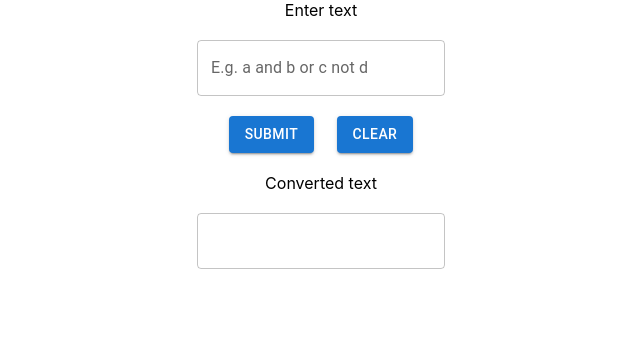
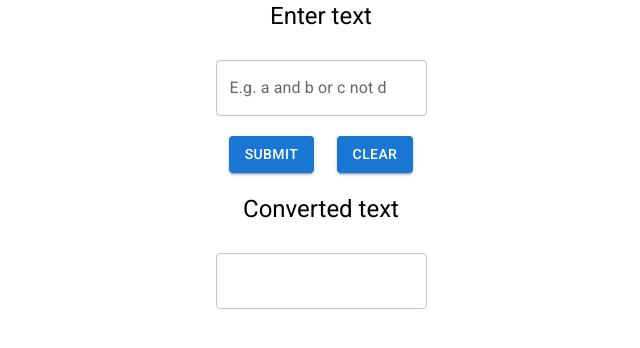
Before and after one commit to vibhaskamal/boolean-it, a React (Create React App) app: page / in a window 1280 px wide. Shown: the top 348 px of the page, without its empty margins (319-959 px from the left). Built offline with nearby package versions, Linux system fonts and the light colour scheme.

Commit message:
Added typography

```diff
--- a/package.json
+++ b/package.json
@@ -5,6 +5,7 @@
   "dependencies": {
     "@emotion/react": "^11.5.0",
     "@emotion/styled": "^11.3.0",
+    "@fontsource/roboto": "^4.5.1",
     "@mui/icons-material": "^5.0.4",
     "@mui/material": "^5.0.4",
     "@mui/styled-engine-sc": "^5.0.3",
--- a/src/App.js
+++ b/src/App.js
@@ -3,6 +3,11 @@ import { convertTextToBoolean } from './services/convertTextToBoolean';
 import './App.css';
 import Button from '@mui/material/Button';
 import TextField from '@mui/material/TextField';
+import '@fontsource/roboto/300.css';
+import '@fontsource/roboto/400.css';
+import '@fontsource/roboto/500.css';
+import '@fontsource/roboto/700.css';
+import Typography from '@mui/material/Typography';
 
 const placeholderText = 'E.g. a and b or c not d';
 
@@ -28,7 +33,10 @@ function App() {
 
   return (
     <div className="App">
-      <label>Enter text</label><br /><br />
+      <Typography variant="h5" gutterBottom component="div">
+        Enter text
+      </Typography>
+      <br />
       <TextField
         id="outlined-basic"
         label={placeholderText}
@@ -42,7 +50,10 @@ function App() {
         <Button variant="contained" onClick={handleClear}>Clear</Button>
       </div>
       <br />
-      <label>Converted text</label><br /><br />
+      <Typography variant="h5" gutterBottom component="div">
+        Converted text
+      </Typography>
+      <br />
       <TextField
         id="outlined-basic"
         value={convertedText}
```
Also changed, not shown: 1 other file (tests, documents, lock files or other folders).
